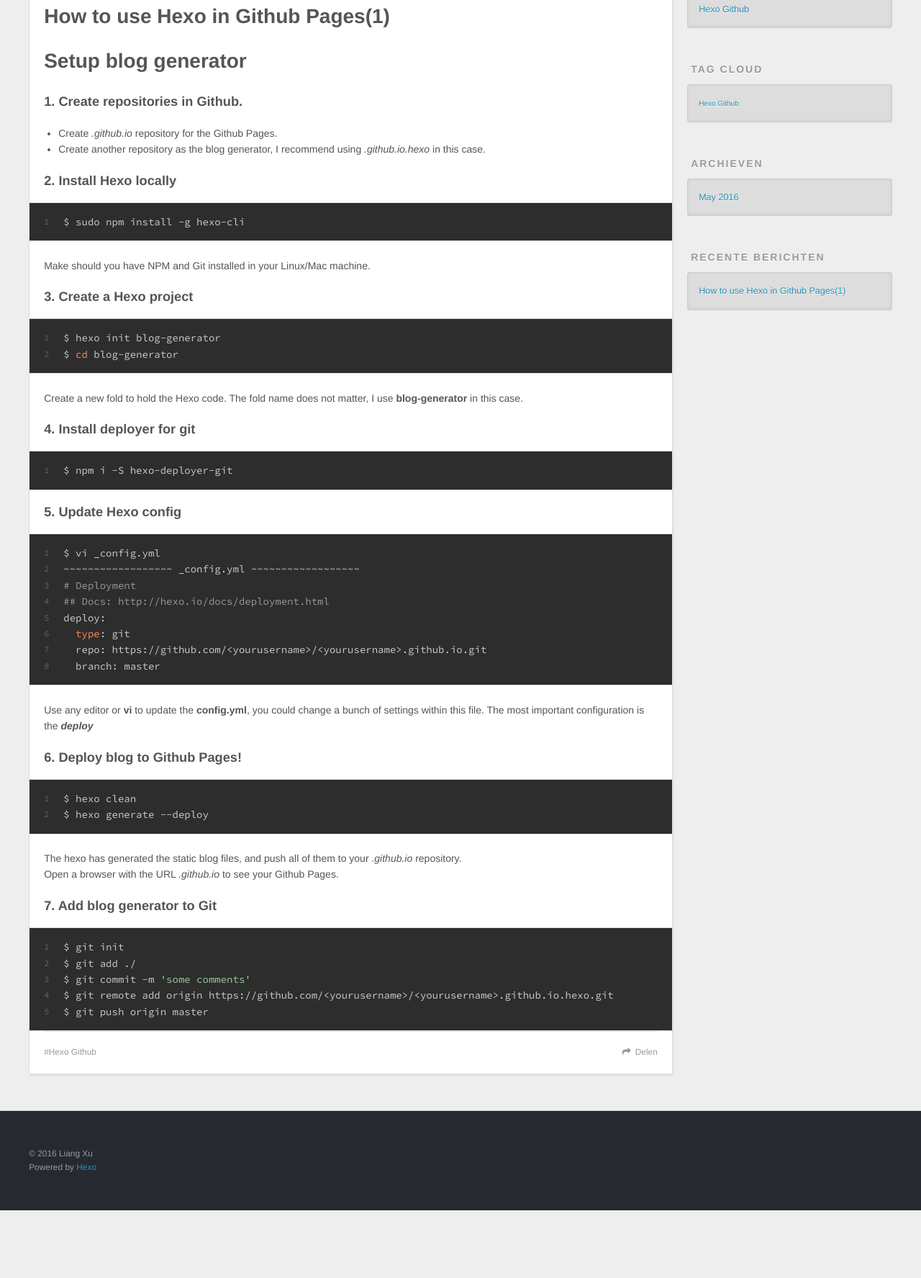
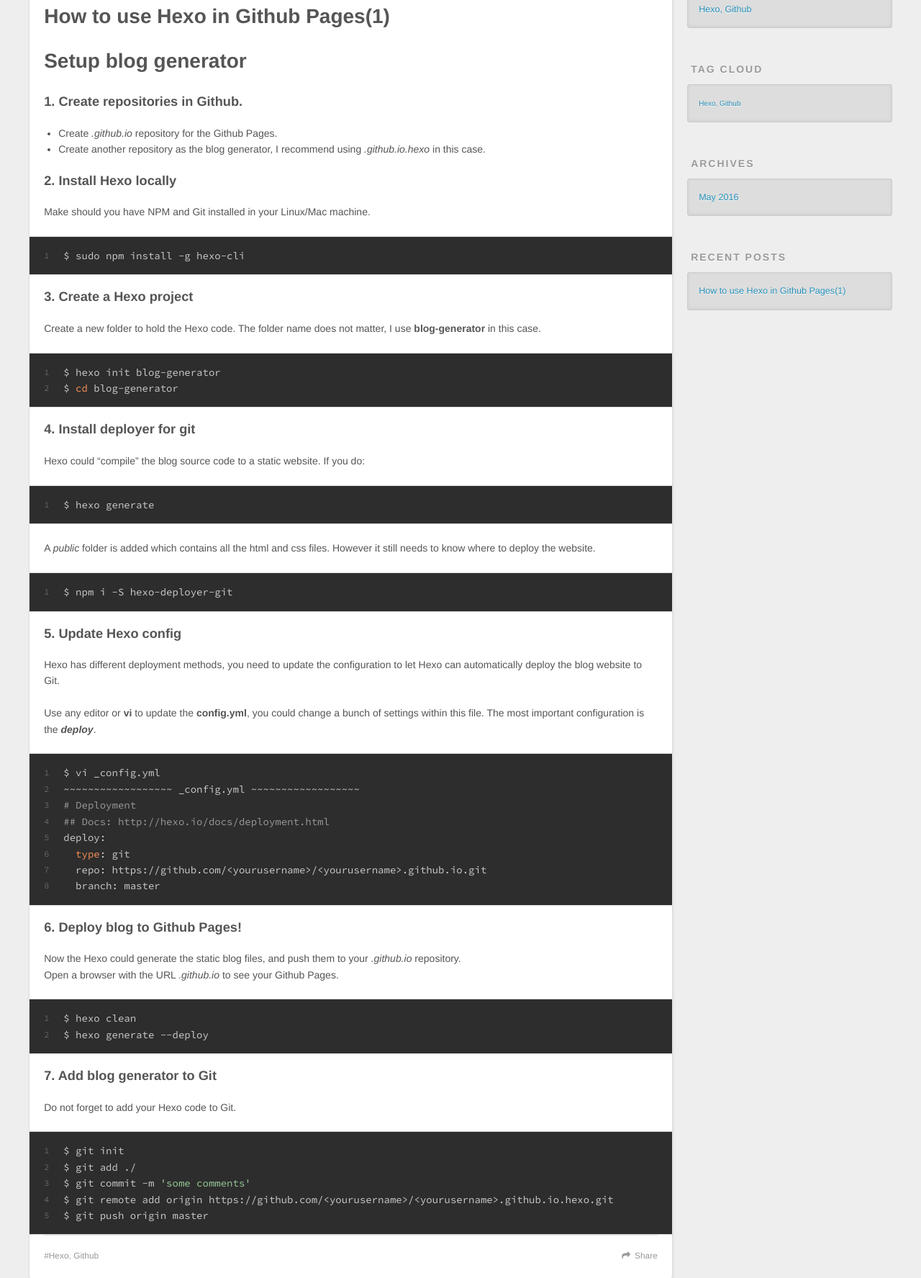
Before and after one commit to youdeshi/youdeshi.github.io, a plain HTML site: page 2016/05/22/How-to-use-Hexo-in-Github-Pages-1/index.html in a window 1280 px wide. Shown: the part 392-2167 px from the top of the page at 72% size. Before the commit the page ends 2073 px from the top, so only its background shows below. Drawn offline with nearby package versions, Linux system fonts and the light colour scheme.

Commit message:
Site updated: 2016-05-22 21:03:00

```diff
--- a/2016/05/22/How-to-use-Hexo-in-Github-Pages-1/index.html
+++ b/2016/05/22/How-to-use-Hexo-in-Github-Pages-1/index.html
@@ -15,7 +15,7 @@
 <meta property="og:description" content="Setup blog generator1. Create repositories in Github.
 Create .github.io repository for the Github Pages.
 Create another repository as the blog generator, I recommend using .github.io.hexo in this case">
-<meta property="og:updated_time" content="2016-05-22T20:42:58.553Z">
+<meta property="og:updated_time" content="2016-05-22T21:02:50.020Z">
 <meta name="twitter:card" content="summary">
 <meta name="twitter:title" content="How to use Hexo in Github Pages(1)">
 <meta name="twitter:description" content="Setup blog generator1. Create repositories in Github.
@@ -60,7 +60,7 @@
 
           <a id="nav-rss-link" class="nav-icon" href="/atom.xml" title="RSS Feed"></a>
 
-        <a id="nav-search-btn" class="nav-icon" title="Zoeken"></a>
+        <a id="nav-search-btn" class="nav-icon" title="Search"></a>
       </nav>
       <div id="search-form-wrap">
         <form action="//google.com/search" method="get" accept-charset="UTF-8" class="search-form"><input type="search" name="q" results="0" class="search-form-input" placeholder="Search"><button type="submit" class="search-form-submit">&#xF002;</button><input type="hidden" name="sitesearch" value="http://github.xuliang-pro.com"></form>
@@ -95,23 +95,28 @@
 <li>Create <em><yourusername>.github.io</yourusername></em> repository for the Github Pages.</li>
 <li>Create another repository as the blog generator, I recommend using <em><yourusername>.github.io.hexo</yourusername></em> in this case.</li>
 </ul>
-<h3 id="2-Install-Hexo-locally"><a href="#2-Install-Hexo-locally" class="headerlink" title="2. Install Hexo locally"></a>2. Install Hexo locally</h3><figure class="highlight bash"><table><tr><td class="gutter"><pre><span class="line">1</span><br></pre></td><td class="code"><pre><span class="line">$ sudo npm install -g hexo-cli</span><br></pre></td></tr></table></figure>
-<p>Make should you have NPM and Git installed in your Linux/Mac machine.</p>
-<h3 id="3-Create-a-Hexo-project"><a href="#3-Create-a-Hexo-project" class="headerlink" title="3. Create a Hexo project"></a>3. Create a Hexo project</h3><figure class="highlight bash"><table><tr><td class="gutter"><pre><span class="line">1</span><br><span class="line">2</span><br></pre></td><td class="code"><pre><span class="line">$ hexo init blog-generator</span><br><span class="line">$ <span class="built_in">cd</span> blog-generator</span><br></pre></td></tr></table></figure>
-<p>Create a new fold to hold the Hexo code. The fold name does not matter, I use <strong>blog-generator</strong> in this case.</p>
-<h3 id="4-Install-deployer-for-git"><a href="#4-Install-deployer-for-git" class="headerlink" title="4. Install deployer for git"></a>4. Install deployer for git</h3><figure class="highlight bash"><table><tr><td class="gutter"><pre><span class="line">1</span><br></pre></td><td class="code"><pre><span class="line">$ npm i -S hexo-deployer-git</span><br></pre></td></tr></table></figure>
-<h3 id="5-Update-Hexo-config"><a href="#5-Update-Hexo-config" class="headerlink" title="5. Update Hexo config"></a>5. Update Hexo config</h3><figure class="highlight bash"><table><tr><td class="gutter"><pre><span class="line">1</span><br><span class="line">2</span><br><span class="line">3</span><br><span class="line">4</span><br><span class="line">5</span><br><span class="line">6</span><br><span class="line">7</span><br><span class="line">8</span><br></pre></td><td class="code"><pre><span class="line">$ vi _config.yml</span><br><span class="line">~~~~~~~~~~~~~~~~~~ _config.yml ~~~~~~~~~~~~~~~~~~</span><br><span class="line"><span class="comment"># Deployment</span></span><br><span class="line"><span class="comment">## Docs: http://hexo.io/docs/deployment.html</span></span><br><span class="line">deploy:</span><br><span class="line">  <span class="built_in">type</span>: git</span><br><span class="line">  repo: https://github.com/&lt;yourusername&gt;/&lt;yourusername&gt;.github.io.git</span><br><span class="line">  branch: master</span><br></pre></td></tr></table></figure>
-<p>Use any editor or <strong>vi</strong> to update the <strong>config.yml</strong>, you could change a bunch of settings within this file. The most important configuration is the <strong><em>deploy</em></strong></p>
-<h3 id="6-Deploy-blog-to-Github-Pages"><a href="#6-Deploy-blog-to-Github-Pages" class="headerlink" title="6. Deploy blog to Github Pages!"></a>6. Deploy blog to Github Pages!</h3><figure class="highlight bash"><table><tr><td class="gutter"><pre><span class="line">1</span><br><span class="line">2</span><br></pre></td><td class="code"><pre><span class="line">$ hexo clean</span><br><span class="line">$ hexo generate --deploy</span><br></pre></td></tr></table></figure>
-<p>The hexo has generated the static blog files, and push all of them to your <em><yourusername>.github.io</yourusername></em> repository.<br>Open a browser with the URL <em><yourusername>.github.io</yourusername></em> to see your Github Pages.</p>
-<h3 id="7-Add-blog-generator-to-Git"><a href="#7-Add-blog-generator-to-Git" class="headerlink" title="7. Add blog generator to Git"></a>7. Add blog generator to Git</h3><figure class="highlight bash"><table><tr><td class="gutter"><pre><span class="line">1</span><br><span class="line">2</span><br><span class="line">3</span><br><span class="line">4</span><br><span class="line">5</span><br></pre></td><td class="code"><pre><span class="line">$ git init</span><br><span class="line">$ git add ./</span><br><span class="line">$ git commit -m <span class="string">'some comments'</span></span><br><span class="line">$ git remote add origin https://github.com/&lt;yourusername&gt;/&lt;yourusername&gt;.github.io.hexo.git</span><br><span class="line">$ git push origin master</span><br></pre></td></tr></table></figure>
+<h3 id="2-Install-Hexo-locally"><a href="#2-Install-Hexo-locally" class="headerlink" title="2. Install Hexo locally"></a>2. Install Hexo locally</h3><p>Make should you have NPM and Git installed in your Linux/Mac machine.</p>
+<figure class="highlight bash"><table><tr><td class="gutter"><pre><span class="line">1</span><br></pre></td><td class="code"><pre><span class="line">$ sudo npm install -g hexo-cli</span><br></pre></td></tr></table></figure>
+<h3 id="3-Create-a-Hexo-project"><a href="#3-Create-a-Hexo-project" class="headerlink" title="3. Create a Hexo project"></a>3. Create a Hexo project</h3><p>Create a new folder to hold the Hexo code. The folder name does not matter, I use <strong>blog-generator</strong> in this case.</p>
+<figure class="highlight bash"><table><tr><td class="gutter"><pre><span class="line">1</span><br><span class="line">2</span><br></pre></td><td class="code"><pre><span class="line">$ hexo init blog-generator</span><br><span class="line">$ <span class="built_in">cd</span> blog-generator</span><br></pre></td></tr></table></figure>
+<h3 id="4-Install-deployer-for-git"><a href="#4-Install-deployer-for-git" class="headerlink" title="4. Install deployer for git"></a>4. Install deployer for git</h3><p>Hexo could “compile” the blog source code to a static website. If you do:</p>
+<figure class="highlight bash"><table><tr><td class="gutter"><pre><span class="line">1</span><br></pre></td><td class="code"><pre><span class="line">$ hexo generate</span><br></pre></td></tr></table></figure>
+<p>A <em>public</em> folder is added which contains all the html and css files. However it still needs to know where to deploy the website.</p>
+<figure class="highlight bash"><table><tr><td class="gutter"><pre><span class="line">1</span><br></pre></td><td class="code"><pre><span class="line">$ npm i -S hexo-deployer-git</span><br></pre></td></tr></table></figure>
+<h3 id="5-Update-Hexo-config"><a href="#5-Update-Hexo-config" class="headerlink" title="5. Update Hexo config"></a>5. Update Hexo config</h3><p>Hexo has different deployment methods, you need to update the configuration to let Hexo can automatically deploy the blog website to Git.</p>
+<p>Use any editor or <strong>vi</strong> to update the <strong>config.yml</strong>, you could change a bunch of settings within this file. The most important configuration is the <strong><em>deploy</em></strong>.</p>
+<figure class="highlight bash"><table><tr><td class="gutter"><pre><span class="line">1</span><br><span class="line">2</span><br><span class="line">3</span><br><span class="line">4</span><br><span class="line">5</span><br><span class="line">6</span><br><span class="line">7</span><br><span class="line">8</span><br></pre></td><td class="code"><pre><span class="line">$ vi _config.yml</span><br><span class="line">~~~~~~~~~~~~~~~~~~ _config.yml ~~~~~~~~~~~~~~~~~~</span><br><span class="line"><span class="comment"># Deployment</span></span><br><span class="line"><span class="comment">## Docs: http://hexo.io/docs/deployment.html</span></span><br><span class="line">deploy:</span><br><span class="line">  <span class="built_in">type</span>: git</span><br><span class="line">  repo: https://github.com/&lt;yourusername&gt;/&lt;yourusername&gt;.github.io.git</span><br><span class="line">  branch: master</span><br></pre></td></tr></table></figure>
+<h3 id="6-Deploy-blog-to-Github-Pages"><a href="#6-Deploy-blog-to-Github-Pages" class="headerlink" title="6. Deploy blog to Github Pages!"></a>6. Deploy blog to Github Pages!</h3><p>Now the Hexo could generate the static blog files, and push them to your <em><yourusername>.github.io</yourusername></em> repository.<br>Open a browser with the URL <em><yourusername>.github.io</yourusername></em> to see your Github Pages.</p>
+<figure class="highlight bash"><table><tr><td class="gutter"><pre><span class="line">1</span><br><span class="line">2</span><br></pre></td><td class="code"><pre><span class="line">$ hexo clean</span><br><span class="line">$ hexo generate --deploy</span><br></pre></td></tr></table></figure>
+<h3 id="7-Add-blog-generator-to-Git"><a href="#7-Add-blog-generator-to-Git" class="headerlink" title="7. Add blog generator to Git"></a>7. Add blog generator to Git</h3><p>Do not forget to add your Hexo code to Git.</p>
+<figure class="highlight bash"><table><tr><td class="gutter"><pre><span class="line">1</span><br><span class="line">2</span><br><span class="line">3</span><br><span class="line">4</span><br><span class="line">5</span><br></pre></td><td class="code"><pre><span class="line">$ git init</span><br><span class="line">$ git add ./</span><br><span class="line">$ git commit -m <span class="string">'some comments'</span></span><br><span class="line">$ git remote add origin https://github.com/&lt;yourusername&gt;/&lt;yourusername&gt;.github.io.hexo.git</span><br><span class="line">$ git push origin master</span><br></pre></td></tr></table></figure>
 
     </div>
     <footer class="article-footer">
-      <a data-url="http://github.xuliang-pro.com/2016/05/22/How-to-use-Hexo-in-Github-Pages-1/" data-id="cioj1wx3v0000y05vedv4px5z" class="article-share-link">Delen</a>
+      <a data-url="http://github.xuliang-pro.com/2016/05/22/How-to-use-Hexo-in-Github-Pages-1/" data-id="cioj2m4i700000q5vbwiiqkp1" class="article-share-link">Share</a>
 
 
-  <ul class="article-tag-list"><li class="article-tag-list-item"><a class="article-tag-list-link" href="/tags/Hexo-Github/">Hexo Github</a></li></ul>
+  <ul class="article-tag-list"><li class="article-tag-list-item"><a class="article-tag-list-link" href="/tags/Hexo-Github/">Hexo, Github</a></li></ul>
 
     </footer>
   </div>
@@ -129,9 +134,9 @@
 
 
   <div class="widget-wrap">
-    <h3 class="widget-title">Labels</h3>
+    <h3 class="widget-title">Tags</h3>
     <div class="widget">
-      <ul class="tag-list"><li class="tag-list-item"><a class="tag-list-link" href="/tags/Hexo-Github/">Hexo Github</a></li></ul>
+      <ul class="tag-list"><li class="tag-list-item"><a class="tag-list-link" href="/tags/Hexo-Github/">Hexo, Github</a></li></ul>
     </div>
   </div>
 
@@ -141,14 +146,14 @@
   <div class="widget-wrap">
     <h3 class="widget-title">Tag Cloud</h3>
     <div class="widget tagcloud">
-      <a href="/tags/Hexo-Github/" style="font-size: 10px;">Hexo Github</a>
+      <a href="/tags/Hexo-Github/" style="font-size: 10px;">Hexo, Github</a>
     </div>
   </div>
 
 
 
   <div class="widget-wrap">
-    <h3 class="widget-title">Archieven</h3>
+    <h3 class="widget-title">Archives</h3>
     <div class="widget">
       <ul class="archive-list"><li class="archive-list-item"><a class="archive-list-link" href="/archives/2016/05/">May 2016</a></li></ul>
     </div>
@@ -158,7 +163,7 @@
 
 
   <div class="widget-wrap">
-    <h3 class="widget-title">Recente berichten</h3>
+    <h3 class="widget-title">Recent Posts</h3>
     <div class="widget">
       <ul>
 
```
Also changed, not shown: archives/2016/05/index.html (+7 -7 lines), archives/2016/index.html (+7 -7 lines), archives/index.html (+7 -7 lines), index.html (+23 -18 lines), tags/Hexo-Github/index.html (+7 -7 lines).
